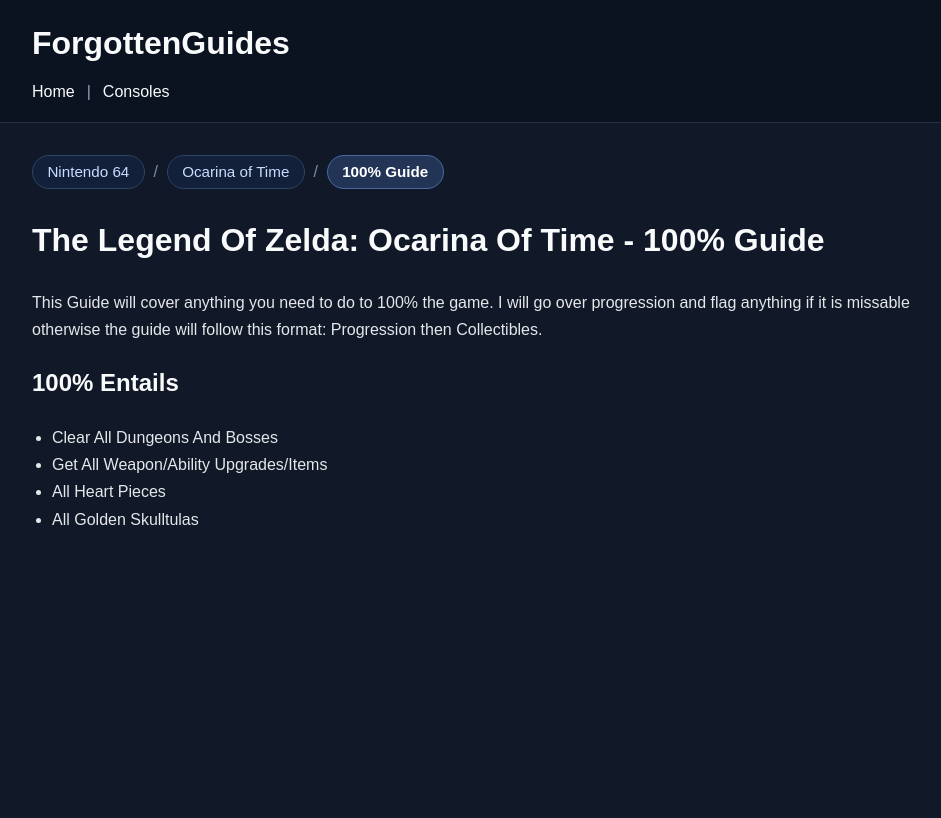
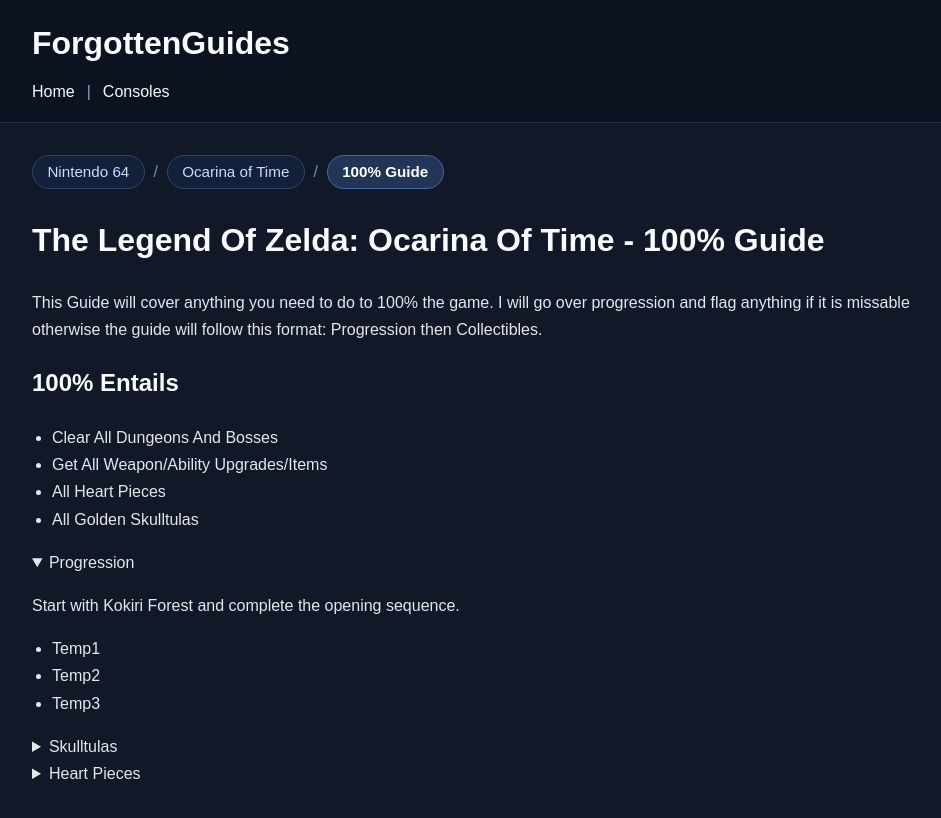
Before and after one commit to ForgottenGem/ForgottenGuides, a Jekyll site: the page built from n64/oot/100-percent-guideoot.md, in a window 1280 px wide. Shown: the top 818 px of the page, without its empty margins (158-1099 px from the left). Built offline with Jekyll 4.4.1, drawn with Linux system fonts in a browser that asks for light colours; our own code applies the rules of GitHub Pages for plain Markdown files.

Commit message:
Update 100-percent-guideoot.md

```diff
--- a/n64/oot/100-percent-guideoot.md
+++ b/n64/oot/100-percent-guideoot.md
@@ -18,3 +18,40 @@ Progression then Collectibles.
 - Get All Weapon/Ability Upgrades/Items
 - All Heart Pieces
 - All Golden Skulltulas
+
+
+<details class="guide-section" open>
+  <summary>Progression</summary>
+
+  <p>Start with Kokiri Forest and complete the opening sequence.</p>
+
+  <ul>
+    <li>Temp1</li>
+    <li>Temp2</li>
+    <li>Temp3</li>
+  </ul>
+</details>
+
+<details class="guide-section">
+  <summary>Skulltulas</summary>
+
+  <p>This section covers all Gold Skulltula locations.</p>
+
+  <ul>
+    <li>Temp1</li>
+    <li>Temp2</li>
+    <li>Temp3</li>
+  </ul>
+</details>
+
+<details class="guide-section">
+  <summary>Heart Pieces</summary>
+
+  <p>This section covers all Heart Piece locations.</p>
+
+  <ul>
+     <li>Temp1</li>
+    <li>Temp2</li>
+    <li>Temp3</li>
+  </ul>
+</details>
```
